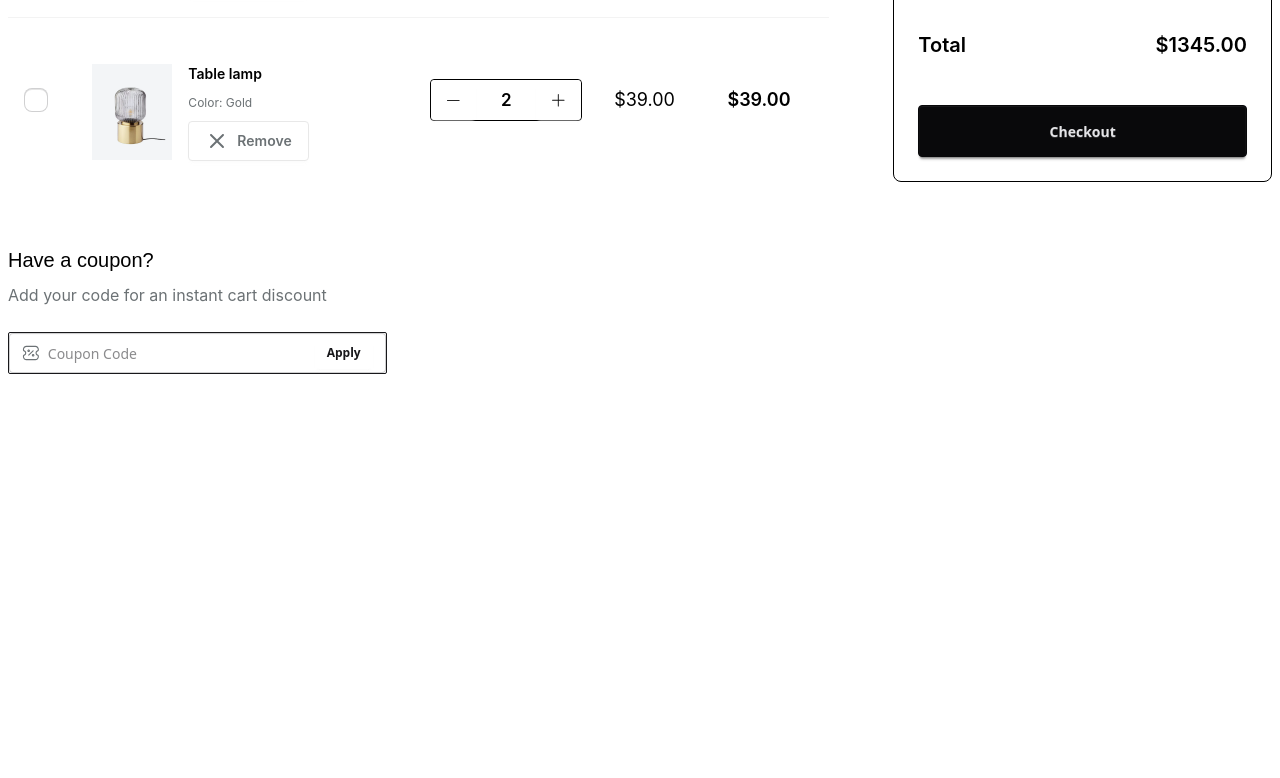
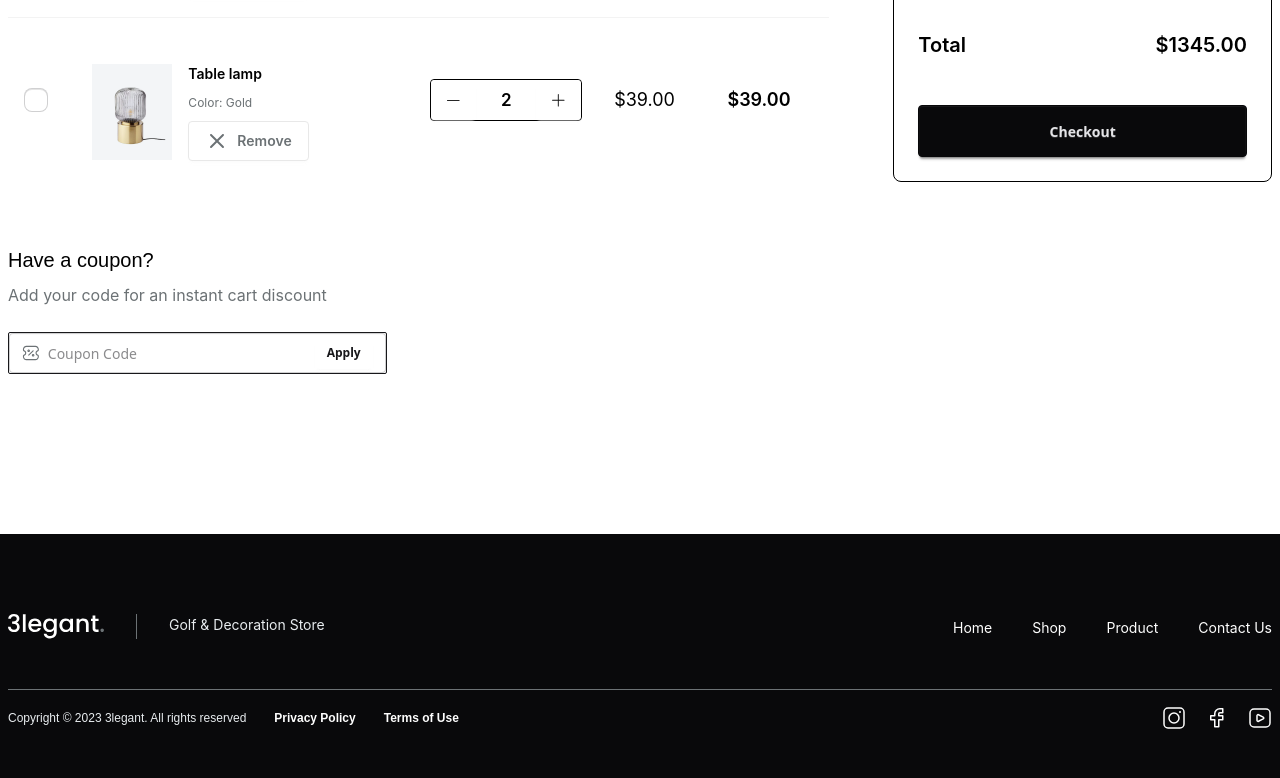
Before and after one commit to Ahmad-AlMasri1/E-Commerce-with-tailwindcss, a website: page Cart.html in a window 1280 px wide. Shown: the part 750-1528 px from the top of the page. Before the commit the page ends 1284 px from the top, so only its background shows below. Drawn offline with Linux system fonts and the light colour scheme.

Commit message:
add footer to cart page

```diff
--- a/Cart.html
+++ b/Cart.html
@@ -357,5 +357,40 @@
 
 
    </main>
+
+          <!--footer Section-->
+
+    <footer class="bg-neutral pt-20 pb-8">
+        <div class="container mx-auto px-2 max-md:px-8">
+            <div class="md:row max-md:col justify-between pb-12.5 border-b border-b-[#6C7275]">
+                <div class="flex w-full gap-8 max-md:gap-4 max-md:col max-md:pb-10">
+                    <div class="bg-neutral"><img src="./assets/image/logo2.svg"/></div>
+                    <div class="md:border-e md:border-e-[#6C7275] max-md:border-b max-md:border-b-[#6C7275] max-md:w-6"></div>
+                    <div class="bg-neutral font-Inter text-[14px]/[22px] font-normal text-[#E8ECEF]">Golf & Decoration Store</div>
+                </div>
+                <ul class="row gap-10 max-md:col max-md:gap-8">
+                    <li><a href="index.html" class="font-Inter text-[14px]/[22px] font-normal text-[#FEFEFE]">Home</a></li>
+                    <li><a href="shop.html" class="font-Inter text-[14px]/[22px] font-normal text-[#FEFEFE]">Shop</a></li>
+                    <li><a href="product.html" class="font-Inter text-[14px]/[22px] font-normal text-[#FEFEFE]">Product</a></li>
+                    <li><a href="ContactUs.html" class="font-Inter text-[14px]/[22px] font-normal text-[#FEFEFE] md:text-nowrap">Contact Us</a></li>
+                </ul>
+            </div>
+            <div class="row justify-between py-4 max-md:col max-md:gap-8">
+                <div class="row gap-7 max-md:col max-md:gap-7">
+                    <p class="font-Poppins text-[#E8ECEF] text-[12px]/[20px] font-normal">Copyright © 2023 3legant. All rights reserved</p>
+                    <div class="row gap-7  max-md:order-first">
+                        <a href="#" class="font-Poppins text-[#FEFEFE] text-[12px]/[20px] font-semibold">Privacy Policy</a>
+                        <a href="#" class="font-Poppins text-[#FEFEFE] text-[12px]/[20px] font-semibold">Terms of Use</a>
+                    </div>
+                </div>
+                <div class="row gap-6 max-md:order-first">
+                    <a href="#"><img src="./assets/image/icons/Socialmedia/footer/instagram.svg"/></a>
+                    <a href="#"><img src="./assets/image/icons/Socialmedia/footer/Vector 2998.svg"/></a>
+                    <a href="#"><img src="./assets/image/icons/Socialmedia/footer/youtube.svg"/></a>
+                </div>
+            </div>
+        </div>
+
+    </footer>
 </body>
 </html>
```
